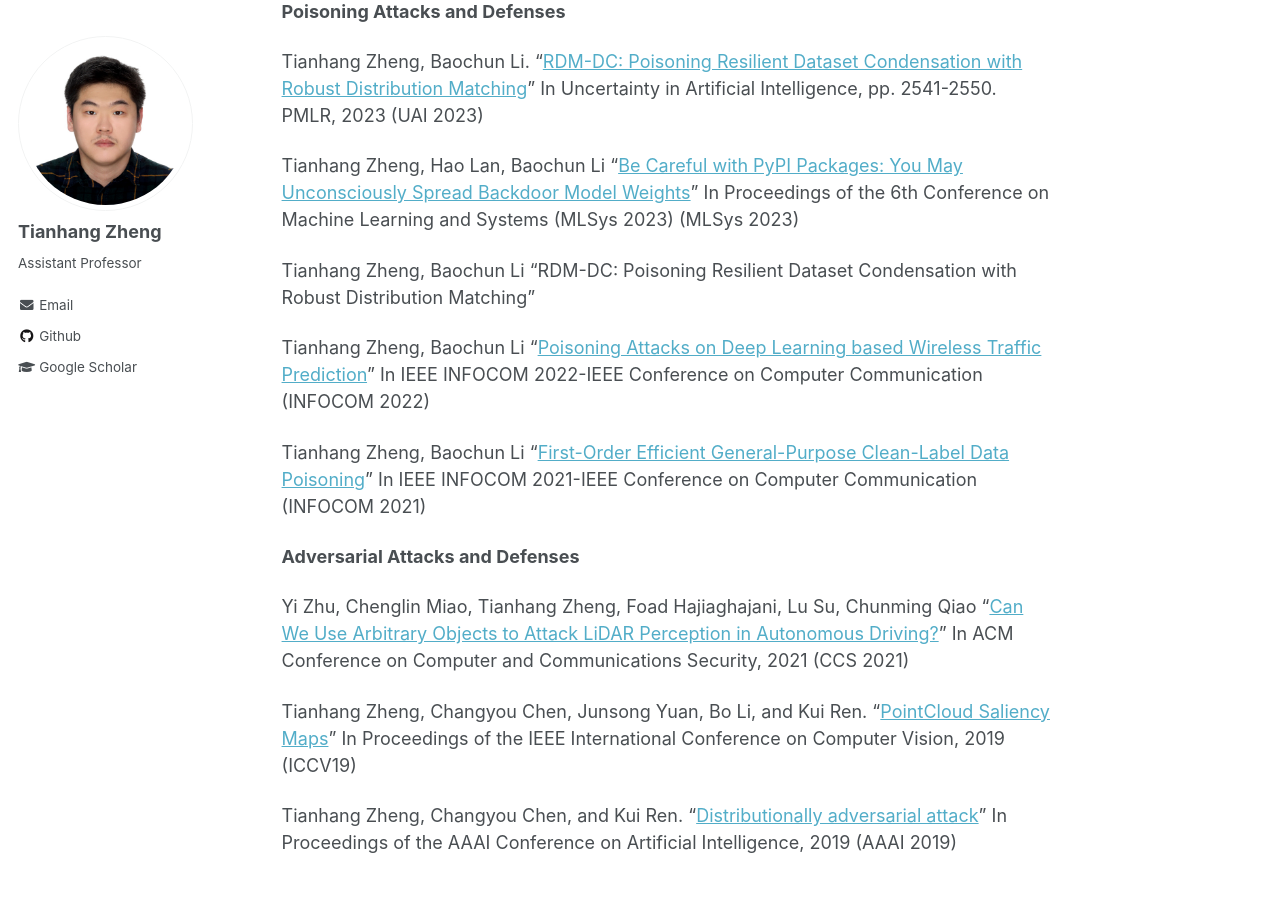
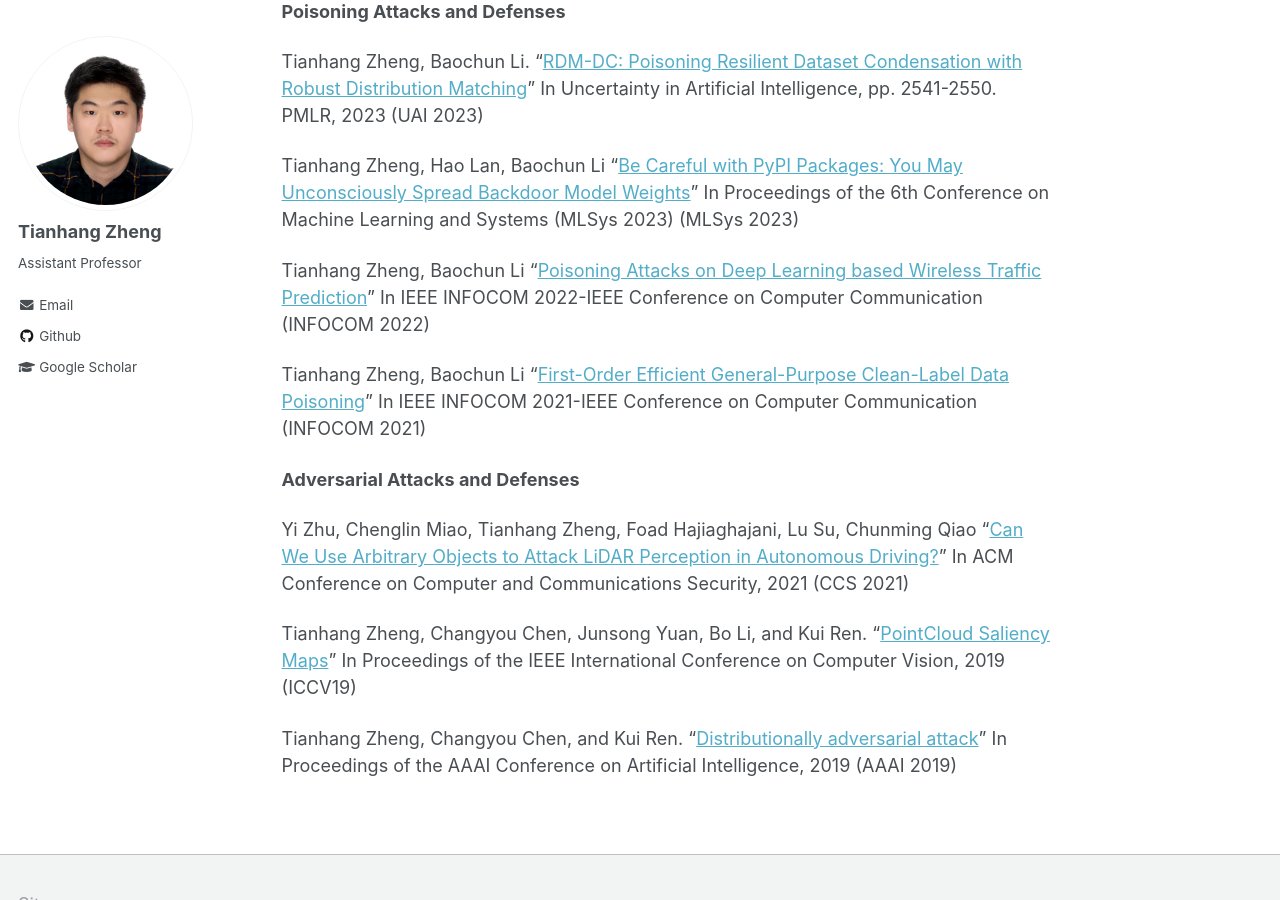
Before and after one commit to tianzheng4/tianzheng4.github.io, a Jekyll site: the page built from _pages/about.md, in a window 1280 px wide and 900 px high, scrolled down 935 px. Built offline with Jekyll 4.4.1, drawn with Linux system fonts in a browser that asks for light colours.

Commit message:
correct few bugs

```diff
--- a/_pages/about.md
+++ b/_pages/about.md
@@ -35,8 +35,6 @@
 
 Tianhang Zheng, Hao Lan, Baochun Li "[Be Careful with PyPI Packages: You May Unconsciously Spread Backdoor Model Weights](files/MLSys23.pdf)" In Proceedings of the 6th Conference on Machine Learning and Systems (MLSys 2023) (MLSys 2023)
 
-Tianhang Zheng, Baochun Li "RDM-DC: Poisoning Resilient Dataset Condensation with Robust Distribution Matching"
-
 Tianhang Zheng, Baochun Li "[Poisoning Attacks on Deep Learning based Wireless Traffic Prediction](files/INFOCOM22.pdf)" In IEEE INFOCOM 2022-IEEE Conference on Computer Communication (INFOCOM 2022)
 
 Tianhang Zheng, Baochun Li "[First-Order Efficient General-Purpose Clean-Label Data Poisoning](files/INFOCOM21.pdf)" In IEEE INFOCOM 2021-IEEE Conference on Computer Communication (INFOCOM 2021)
```
Also changed, not shown: _umkc-teaching/2023-fall-teaching-1.md (+1 -1 lines), 2 other files.
